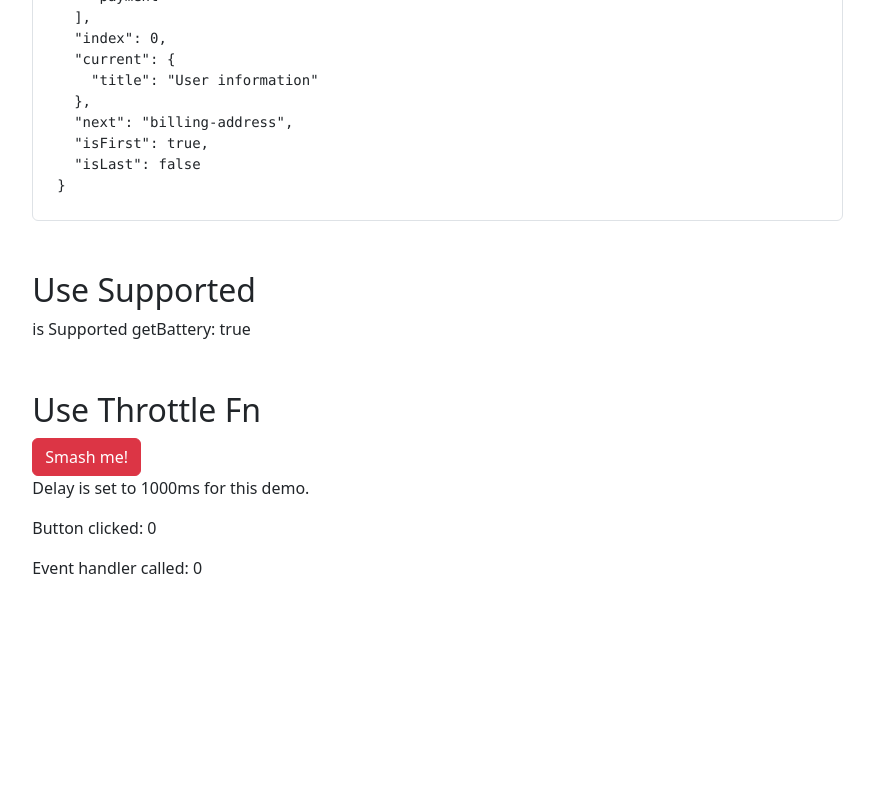
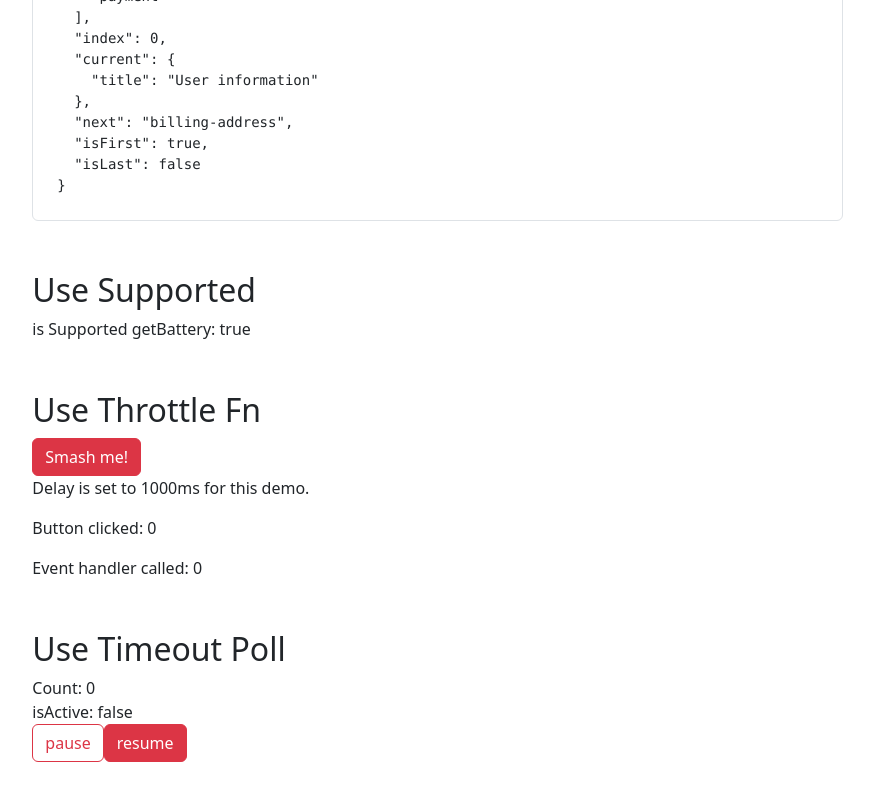
Before and after one commit to UlakhovichKate/vueUse, a Vue app: page /utilities in a window 1280 px wide. Shown: the part 4789-5589 px from the top of the page, without its empty margins (405-1279 px from the left). Before the commit the page ends 5435 px from the top, so only its background shows below. Built offline with nearby package versions, Linux system fonts and the light colour scheme; no server answers.

Commit message:
UseTimeoutPoll.vue

```diff
--- a/src/components/ListUtilities.vue
+++ b/src/components/ListUtilities.vue
@@ -17,6 +17,7 @@
   <use-stepper/>
   <use-supported/>
   <use-throttle-fn/>
+  <use-timeout-poll/>
 </template>
 
 <script setup>
@@ -38,6 +39,8 @@ import UsePrevious from "../vueUseComponents/UsePrevious.vue";
 import UseStepper from "../vueUseComponents/UseStepper.vue";
 import UseSupported from "../vueUseComponents/UseSupported.vue";
 import UseThrottleFn from "../vueUseComponents/UseThrottleFn.vue";
+import UseTimeoutPoll from "../vueUseComponents/UseTimeoutPoll.vue";
+
 
 </script>
 
--- /dev/null
+++ b/src/vueUseComponents/UseTimeoutPoll.vue
@@ -0,0 +1,30 @@
+<script setup lang="ts">
+import { ref } from 'vue'
+import { promiseTimeout } from '@vueuse/shared'
+import { useTimeoutPoll } from '@vueuse/core'
+
+const count = ref(0)
+
+async function fetchData() {
+  await promiseTimeout(1000)
+  count.value++
+}
+
+const { isActive, pause, resume } = useTimeoutPoll(fetchData, 1000)
+</script>
+
+<template>
+  <h2>Use Timeout Poll</h2>
+  <div>
+    <div>Count: {{ count }}</div>
+    <div>isActive: {{ isActive }}</div>
+    <div>
+      <button @click="pause" class="btn btn-outline-danger">
+        pause
+      </button>
+      <button @click="resume" class="btn btn-danger">
+        resume
+      </button>
+    </div>
+  </div>
+</template>
```
